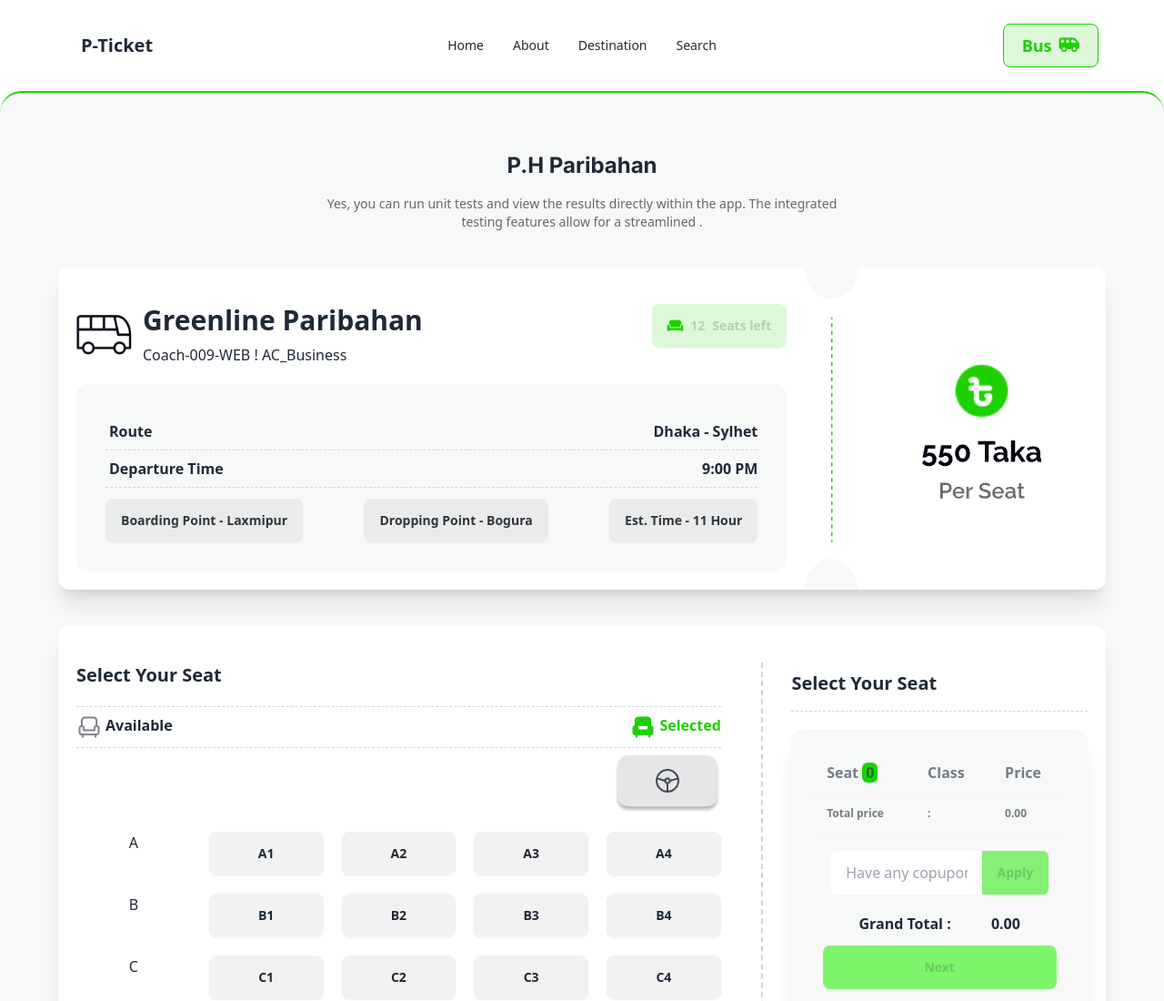
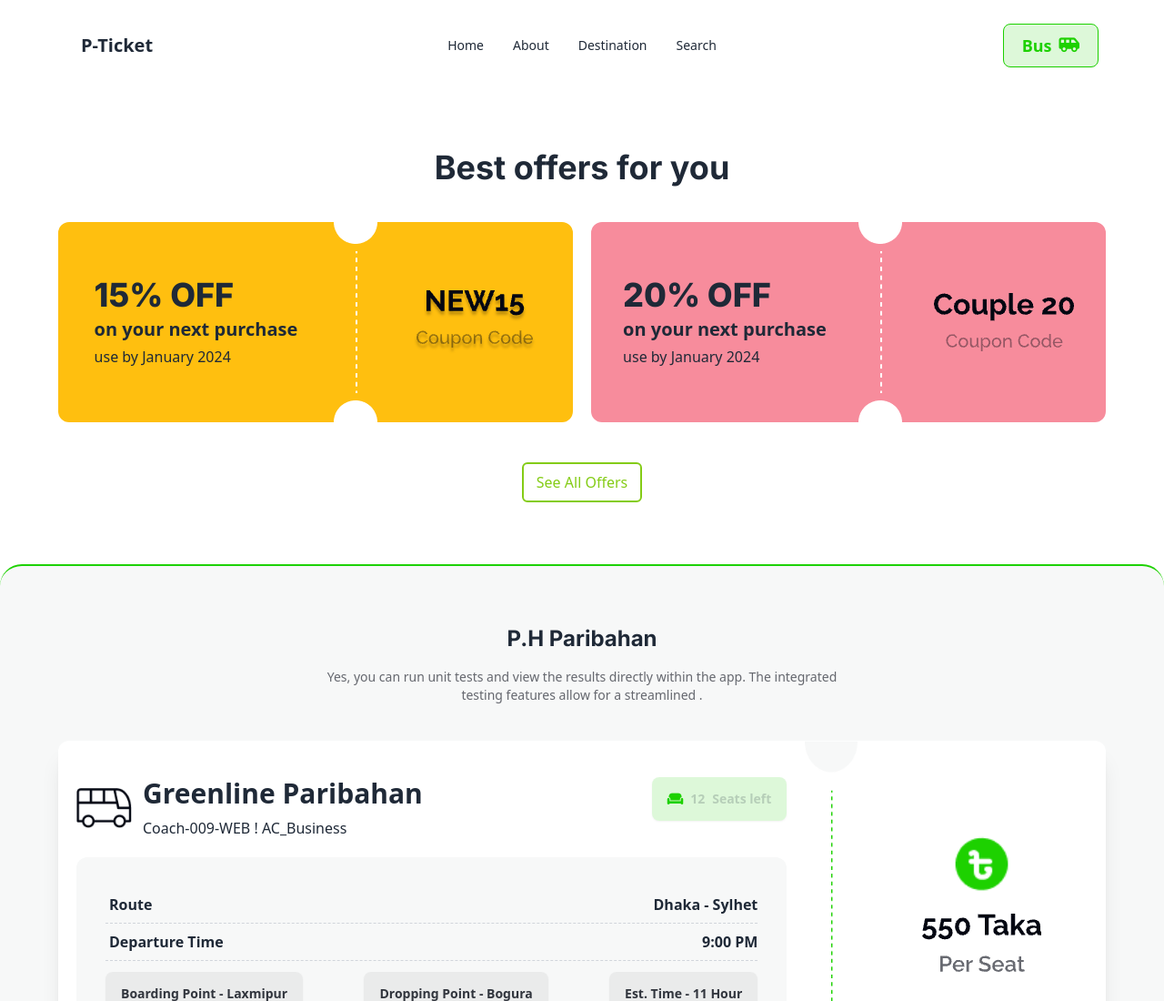
Before and after one commit to Selina-Khatun/bus-ticketing, a website: page index.html in a window 1280 px wide. Shown: the top 1100 px of the page at 91% size. Drawn offline with nearby package versions, Linux system fonts and the light colour scheme; files that its build step writes are made by us from their sources.

Commit message:
added offer section

```diff
--- a/index.html
+++ b/index.html
@@ -58,13 +58,48 @@
             </div>
         </div>
     </header>
-    <main class="max-w-7xl mx-auto">
+    <main class="max-w-7xl mx-auto ">
+        <!-- offer section starts from here -->
+        <section class="max-w-6xl mx-auto my-[5%]">
+            <h2 class="text-4xl font-bold font-inter text-center">Best offers for you</h2>
+            <div class="flex  gap-5 my-10">
+                <div class="flex flex-1 justify-evenly items-center rounded-xl bg-[#FFBF0F]">
+                    <div>
+                        <h2 class="text-4xl font-extrabold font-inter">15% OFF</h2>
+                        <p class="font-bold text-xl py-1">on your next purchase</p>
+                        <p>use by January 2024</p>
+                    </div>
+                    <img src="./images/cupon-devider.png" alt="">
+                    <div>
+                        <img src="./images/NEW15 Coupon Code.png" alt="">
+                    </div>
+                </div>
+                <div class="flex flex-1 justify-evenly items-center rounded-xl bg-[#F78C9C]">
+                    <div class="">
+                        <h2 class="text-4xl font-extrabold font-inter">20% OFF</h2>
+                        <p class="font-bold text-xl py-1">on your next purchase</p>
+                        <p>use by January 2024</p>
+                    </div>
+                    <img class="" src="./images/cupon-devider.png" alt="">
+                    <div>
+                        <img src="./images/Couple 20 Coupon Code.png" alt="">
+                    </div>
+                </div>
+            </div>
+            <div class="text-center">
+                <button class="rounded-md px-3.5 py-2 m-1 overflow-hidden relative group cursor-pointer border-2 font-medium border-lime-500 text-lime-500 hover:text-white">
+                    <span class="absolute w-64 h-0 transition-all duration-300 origin-center rotate-45 -translate-x-20 bg-lime-500 top-1/2 group-hover:h-64 group-hover:-translate-y-32 ease"></span>
+                    <span class="relative text-lime-500 transition duration-300 group-hover:text-white ease">See All Offers</span>
+                    </button>
+            </div>
+
+        </section>
         <!-- P.H Paribahan section -->
         <section class=" paribahan border-t-2 bg-[#F7F8F8] border-[#1DD100] pb-10 rounded-t-3xl">
 
 
             <div class="text-center mt-[5%]">
-                <h2 class="text-2xl font-bold font-inter">P.H Paribahan</h2>
+                <h2 class="text-2xl text-gre font-bold font-inter">P.H Paribahan</h2>
                 <p class="text-sm mt-4 text-[#03071299]">Yes, you can run unit tests and view the results
                     directly within the app. The integrated <br>
                     testing features allow for a streamlined .</p>
```
Also changed, not shown: images/Couple 20 Coupon Code.png (added), images/NEW15 Coupon Code.png (added).
